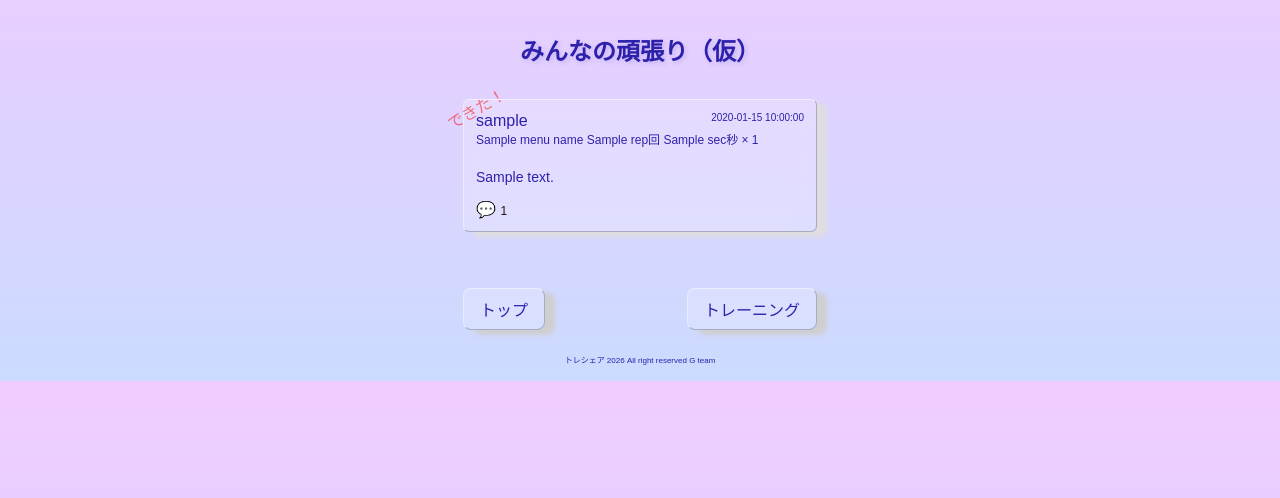
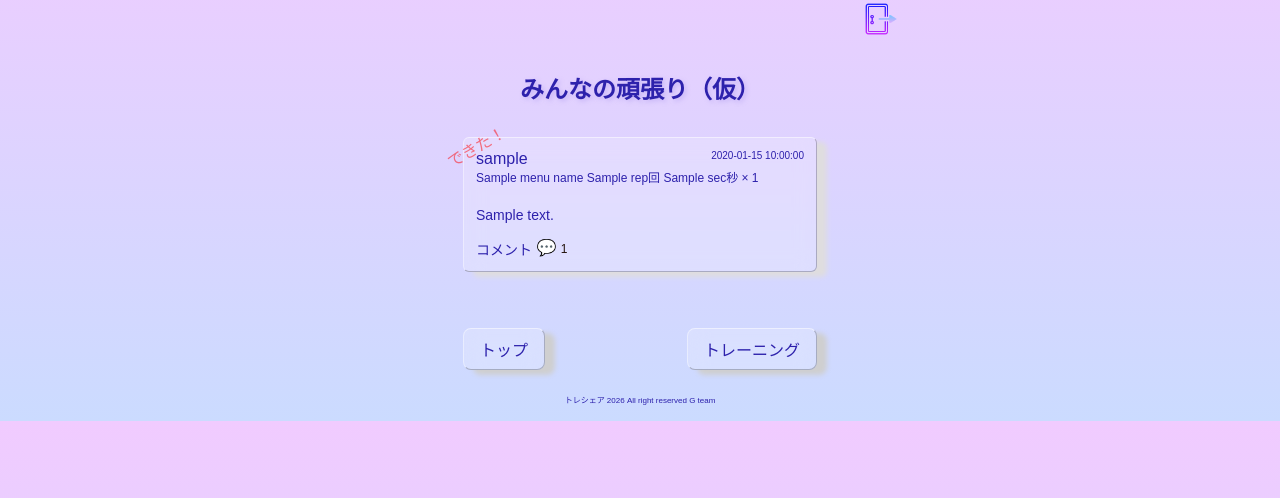
Before and after one commit to RT-Team-G/hackathon_TeamG, a Flask app: template SNSApp/templates/main/posts.html in a window 1280 px wide. Shown: the part 120-618 px from the top of the page. Run offline with Flask 2, Linux system fonts and the light colour scheme; the template is opened without the code that fills it: most values are stand-ins (such as "Sample title", 1, 10 or a date in 2020); some libraries are stand-ins or nearby versions.

Commit message:
ログアウト機能追加

```diff
--- a/Docker/MySQL/init.sql
+++ b/Docker/MySQL/init.sql
@@ -151,9 +151,9 @@ INSERT INTO Posts (user_id, content) VALUES
 
 -- Trainingテーブル
 INSERT INTO Training (menu_name) VALUES
-('腕立伏せ'), ('膝つき腕立て伏せ'), ('スクワット'), ('ワイドスクワット'),('ランジ(足を踏み出す動作)'),
-('クランチ(腹筋上部)'), ('レッグレイズ(腹筋下部)'), ('プランク(体幹)'), ('バックエクステンション(背筋)'),
-('バービージャンプ'), ('マウンテンクライマー');
+('腕立伏せ'), ('膝つき腕立て伏せ'), ('スクワット'), ('ワイドスクワット'),('ランジ(足を踏み出す)'),
+('クランチ(腹筋上部)'), ('レッグレイズ(腹筋下部)'), ('プランク'), ('背筋'),
+('バービージャンプ'), ('マウンテンクライマー'), ('カーフレイズ'), ('テレビ見ながら腹筋');
 -- Reactionテーブル
 INSERT INTO Reactions (reaction) VALUES
 ('👍'), ('🔥'), ('💪'), ('👏');
--- a/SNSApp/app.py
+++ b/SNSApp/app.py
@@ -193,8 +193,8 @@ def posts_list_detail_view(post_id):
         post['reps'] = json.loads(post['reps'])
     #コメント削除
     #↓ここ加えました5/26
-    if 'sec' not in post:
-        post['sec'] = []
+    # if 'sec' not in post:
+    #     post['sec'] = []
 
     if isinstance(post['sec'], str):
          post['sec'] = json.loads(post['sec'])
@@ -202,7 +202,6 @@ def posts_list_detail_view(post_id):
         post['set_count'] = json.loads(post['set_count'])
     post['created_at'] = post['created_at'].strftime('%Y-%m-%d %H:%M')
     post['user_name'] = User.get_name_by_id(post['user_id'])
-    # post['reaction'] = Reactions.count_reaction(post['reaction'])
 
     # リアクション表示(DBから取得→表示)
     reactions = Reactions.get_reaction(post_id)
--- a/SNSApp/static/css/base.css
+++ b/SNSApp/static/css/base.css
@@ -189,6 +189,13 @@ img{
 .post-btn{
     margin: 8px 16px 0 0;
     font-size: 16px;
+    vertical-align: middle;
+}
+
+.font {
+    margin: 0;
+    font-size: 14px;
+    color:#2D21AC;
     vertical-align: middle;
 }
 
@@ -475,3 +482,47 @@ span.comment-time{
     margin: 32px auto;
     cursor: pointer;
 }
+
+/* ログアウト画像 */
+.logout {
+    align-self: flex-end;
+    margin: 0;
+    width: 100%;
+    max-width: 586px;
+}
+
+.logout a {
+    display: block;
+    width: 38px;
+    height: 38px;
+    object-fit: cover;
+}
+
+.logout img {
+    display: block;
+    width: 100%;
+    height: 100%;
+    object-fit: cover;
+}
+
+.signout {
+    display: flex;
+    align-self: flex-end;
+    width: 100%;
+    max-width: 900px;
+    justify-content: flex-end;
+    box-sizing: border-box;
+}
+
+.signout a {
+    display: block;
+    width: 38px;
+    height: 38px;
+}
+
+.signout img {
+    display: block;
+    width: 100%;
+    height: 100%;
+    object-fit: contain;
+}
--- a/SNSApp/templates/main/posts.html
+++ b/SNSApp/templates/main/posts.html
@@ -21,7 +21,9 @@
 
 
 <div class="page-posts">
-
+        <div class="signout">
+            <a href="/logout"><img src="{{ url_for('static', filename='images/logout.png') }}" alt="ログアウト画像"></a>
+        </div>
         <div  class="page-title">
             <h2>みんなの頑張り（仮）</h2>
         </div>
@@ -100,7 +102,7 @@
                 <div class="post-footer">
                     <div class="post-actions">
                         <!-- 詳細・コメント画面へ（GET /posts/{post_id}） -->
-                        <a class="post-btn " href="/posts_list/{{ post.id }}">💬 <span class="count">{{ post.comments_count }}</span></a>
+                        <a class="post-btn " href="/posts_list/{{ post.id }}"><span class="font">コメント</span> 💬 <span class="count">{{ post.comments_count }}</span></a>
                     </div>
                 </div>
             </div>
--- a/SNSApp/templates/post/post_detail.html
+++ b/SNSApp/templates/post/post_detail.html
@@ -14,6 +14,9 @@
 {% block content %}
 <div class="page_post_detail">
     <body>
+        <div class="logout">
+            <a href="/logout"><img src="{{ url_for('static', filename='images/logout.png') }}" alt="ログアウト画像"></a>
+        </div>
         <h2>頑張り詳細</h2>
         <div class="detail-card">
              <div class="post-main">
@@ -146,7 +149,7 @@
     </body>
     <div class="footer-menu">
         <a href="{{ url_for('posts_list_view') }}" class="footer-btn">トップ</a>
-        <a href="./post" class="footer-btn">トレーニング</a>
+        <a href="{{ url_for('post_view') }}" class="footer-btn">トレーニング</a>
     </div>
 </div>
 
--- a/SNSApp/templates/post/training-post.html
+++ b/SNSApp/templates/post/training-post.html
@@ -21,6 +21,9 @@
   <div class="page-posts">
     <!-- メイン -->
     <!--<main>-->
+      <div class="logout">
+        <a href="/logout"><img src="{{ url_for('static', filename='images/logout.png') }}" alt="ログアウト画像"></a>
+      </div>
       <div class="title-group">
         <h2 class="page-title">今日のトレーニング</h2>
         <small class="page-note">※複数選択可</small>
```
Also changed, not shown: SNSApp/static/css/training-post.css (+23 -0 lines), SNSApp/static/images/logout.png (added).
